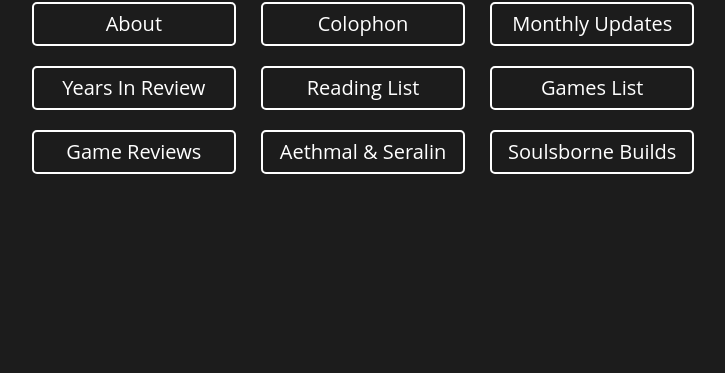
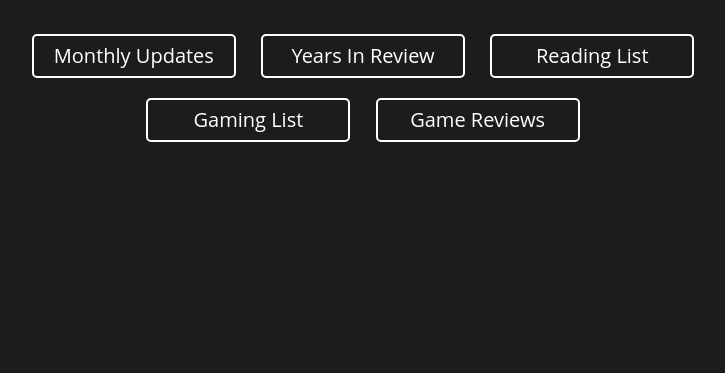
Before and after one commit to OberstKrueger/www-oberstkrueger-com, a plain HTML site: page index.html in a window 1280 px wide. Shown: the part 427-800 px from the top of the page, without its empty margins (277-1002 px from the left). Drawn offline with Linux system fonts and the light colour scheme.

Commit message:
Removed links for now

```diff
--- a/index.html
+++ b/index.html
@@ -27,15 +27,11 @@
             <a href="https://matrix.to/#/@oberstkrueger:matrix.org"><img src="matrix.svg" alt="Link to Matrix contact information"></a>
         </nav>
         <nav class="internal-links">
-            <a href="/about">About</a>
-            <a href="/colophon">Colophon</a>
             <a href="/updates">Monthly Updates</a>
             <a href="/years">Years In Review</a>
             <a href="/reading">Reading List</a>
-            <a href="/gaming">Games List</a>
+            <a href="/gaming">Gaming List</a>
             <a href="/reviews">Game Reviews</a>
-            <a href="/evictus">Aethmal & Seralin</a>
-            <a href="/soulsborne">Soulsborne Builds</a>
         </nav>
     </main>
 </body>
```
